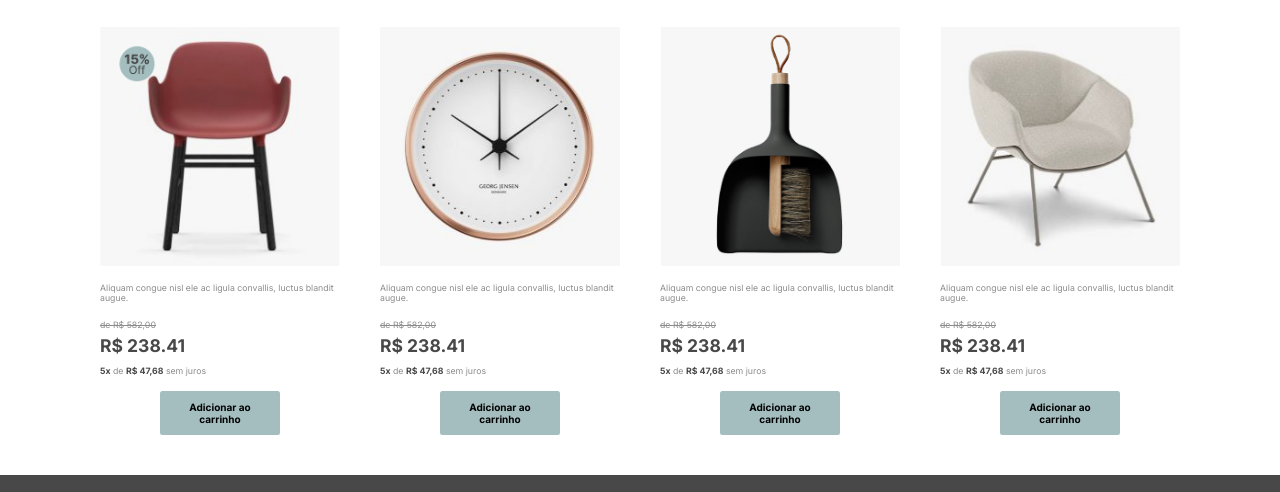
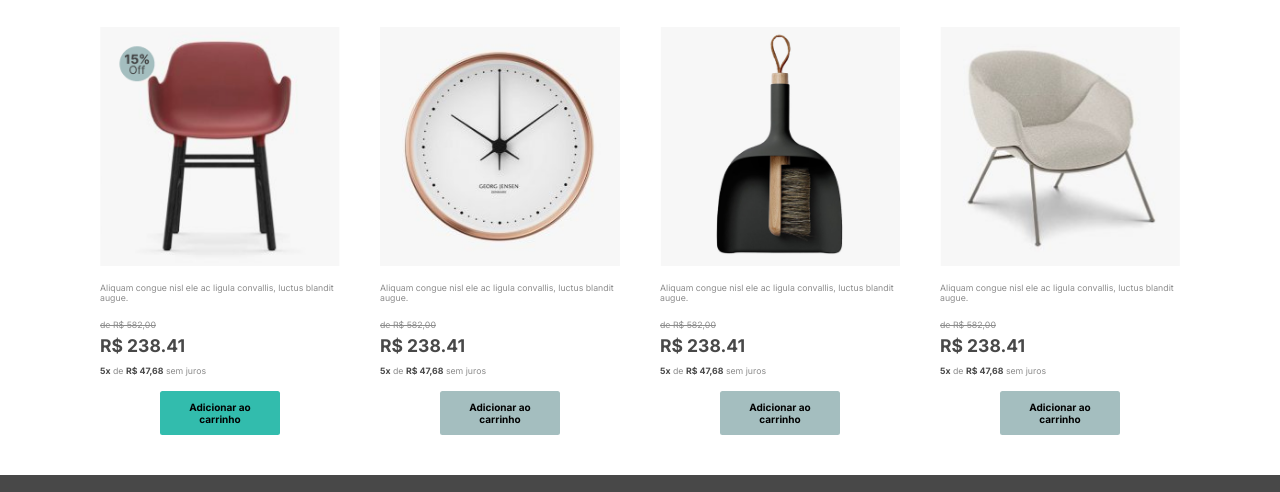
Before and after one commit to christian1518/catus_front_end_test_christian1518, a website: page index.html in a window 1280 px wide. In both pictures the pointer is over the button 220 px from the left and 551 px from the top of the page. Shown: the part 138-630 px from the top of the page. Drawn offline with Linux system fonts and the light colour scheme.

Commit message:
feat: Deploy realizado

```diff
--- a/src/styles/main.css
+++ b/src/styles/main.css
@@ -29,7 +29,6 @@ main {
 .product-list {
     display: flex;
     justify-content: center;
-    overflow-x: scroll;
     flex-wrap: wrap;
     gap: 20px;
 }
@@ -90,3 +89,8 @@ main {
     margin-right: 25%;
     margin-bottom: 10px;
 }
+
+.product button:hover {
+    background-color: var(--color-secondary);
+    transition: 1s;
+}
```
Also changed, not shown: index.html (+1 -2 lines).
